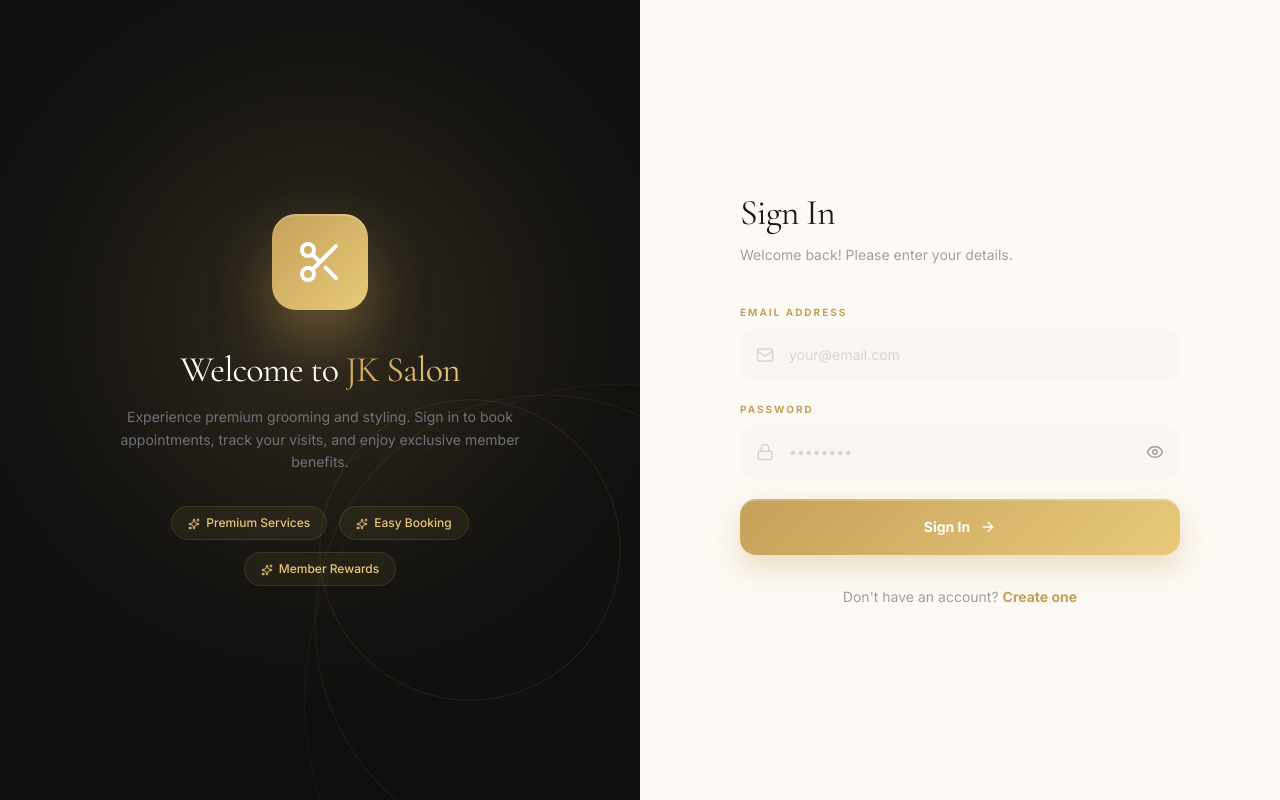
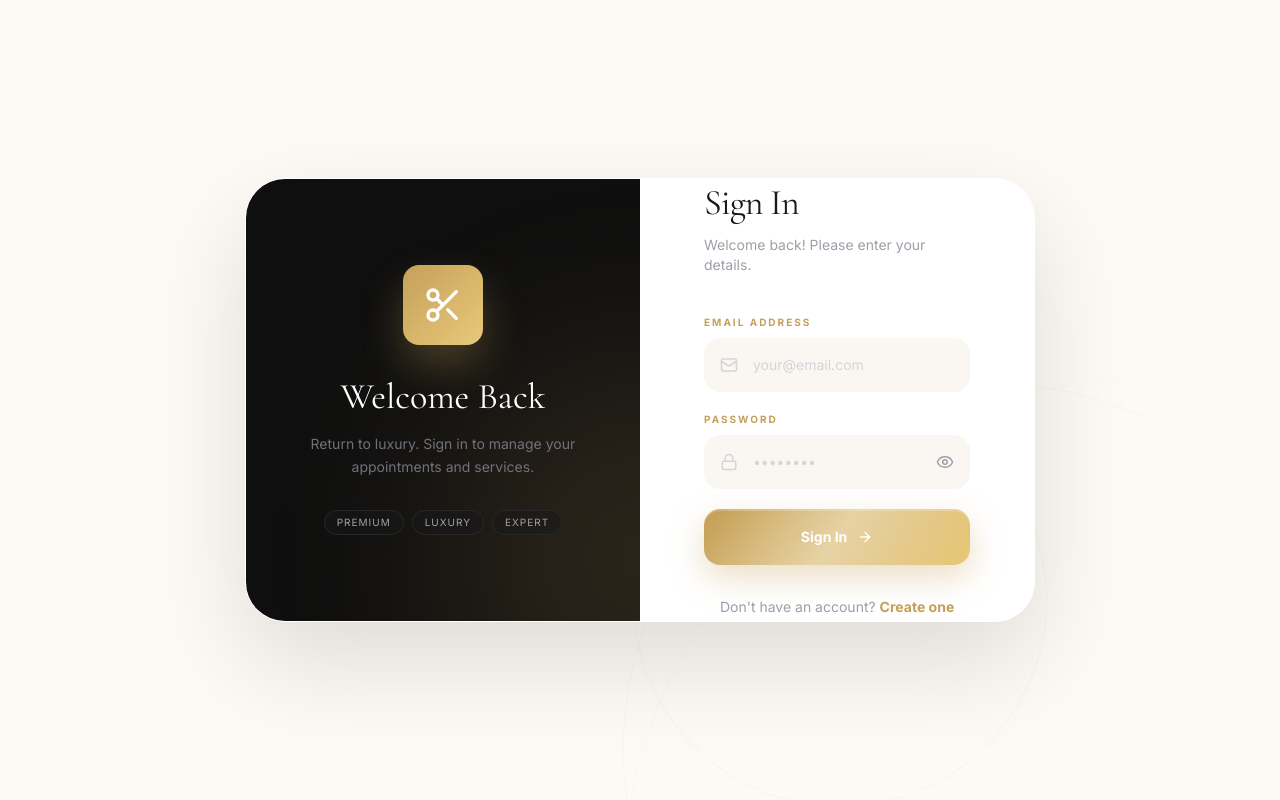
Before and after one commit to JMNaveeth/JK_Salon, a React (Vite) app: page /login in a window 1280 px wide. Built offline with nearby package versions, Linux system fonts and the light colour scheme.

Commit message:
feat: implement authentication page with login and registration forms using Firebase.

```diff
--- a/src/pages/AuthPage.tsx
+++ b/src/pages/AuthPage.tsx
@@ -141,9 +141,12 @@ const LoginForm = ({ navigate }: { navigate: any }) => {
                 <motion.button
                     type="submit"
                     disabled={loading}
-                    whileHover={{ scale: loading ? 1 : 1.02 }}
-                    whileTap={{ scale: loading ? 1 : 0.97 }}
-                    className="w-full relative overflow-hidden flex items-center justify-center gap-2.5 py-[18px] rounded-2xl text-sm font-bold text-white disabled:opacity-60 disabled:cursor-not-allowed group"
+                    whileHover={loading ? {} : {
+                        scale: 1.02,
+                        boxShadow: `0 20px 40px rgba(197,160,89,0.45), inset 0 2px 0 rgba(255,255,255,0.3)`,
+                    }}
+                    whileTap={loading ? {} : { scale: 0.96 }}
+                    className="w-full relative overflow-hidden flex items-center justify-center gap-2.5 py-[18px] rounded-2xl text-sm font-bold text-white disabled:opacity-60 disabled:cursor-not-allowed group transition-shadow duration-300"
                     style={{
                         background: `linear-gradient(135deg, ${GOLD}, ${GOLD_LIGHT})`,
                         boxShadow: '0 12px 32px rgba(197,160,89,0.35), inset 0 2px 0 rgba(255,255,255,0.2)',
@@ -153,13 +156,16 @@ const LoginForm = ({ navigate }: { navigate: any }) => {
                         <><Loader2 className="h-4 w-4 animate-spin" /><span>Signing in…</span></>
                     ) : (
                         <>
-                            <span className="relative z-10">Sign In</span>
-                            <ArrowRight className="relative z-10 h-4 w-4 group-hover:translate-x-1 transition-transform" />
+                            <span className="relative z-10 flex items-center gap-2.5">
+                                Sign In
+                                <ArrowRight className="h-4 w-4 group-hover:translate-x-1 transition-transform" />
+                            </span>
+                            {/* Premium Shimmer Effect */}
                             <motion.div
-                                className="absolute inset-0 bg-white/15"
-                                initial={{ x: '-110%' }}
-                                whileHover={{ x: '110%' }}
-                                transition={{ duration: 0.55 }}
+                                className="absolute inset-0 bg-gradient-to-r from-transparent via-white/40 to-transparent -skew-x-[35deg] pointer-events-none"
+                                initial={{ left: '-150%' }}
+                                whileHover={{ left: '150%' }}
+                                transition={{ duration: 0.75, ease: "easeInOut" }}
                             />
                         </>
                     )}
@@ -399,9 +405,12 @@ const RegisterForm = ({ navigate }: { navigate: any }) => {
                 <motion.button
                     type="submit"
                     disabled={loading}
-                    whileHover={{ scale: loading ? 1 : 1.02 }}
-                    whileTap={{ scale: loading ? 1 : 0.97 }}
-                    className="w-full relative overflow-hidden flex items-center justify-center gap-2.5 py-[18px] rounded-2xl text-sm font-bold text-white mt-2 disabled:opacity-60 disabled:cursor-not-allowed group"
+                    whileHover={loading ? {} : {
+                        scale: 1.02,
+                        boxShadow: `0 20px 40px rgba(197,160,89,0.45), inset 0 2px 0 rgba(255,255,255,0.3)`,
+                    }}
+                    whileTap={loading ? {} : { scale: 0.96 }}
+                    className="w-full relative overflow-hidden flex items-center justify-center gap-2.5 py-[18px] rounded-2xl text-sm font-bold text-white mt-2 disabled:opacity-60 disabled:cursor-not-allowed group transition-shadow duration-300"
                     style={{
                         background: `linear-gradient(135deg, ${GOLD}, ${GOLD_LIGHT})`,
                         boxShadow: '0 12px 32px rgba(197,160,89,0.35), inset 0 2px 0 rgba(255,255,255,0.2)',
@@ -411,13 +420,16 @@ const RegisterForm = ({ navigate }: { navigate: any }) => {
                         <><Loader2 className="h-4 w-4 animate-spin" /><span>Creating account…</span></>
                     ) : (
                         <>
-                            <span className="relative z-10">Create Account</span>
-                            <ArrowRight className="relative z-10 h-4 w-4 group-hover:translate-x-1 transition-transform" />
+                            <span className="relative z-10 flex items-center gap-2.5">
+                                Create Account
+                                <ArrowRight className="h-4 w-4 group-hover:translate-x-1 transition-transform" />
+                            </span>
+                            {/* Premium Shimmer Effect */}
                             <motion.div
-                                className="absolute inset-0 bg-white/15"
-                                initial={{ x: '-110%' }}
-                                whileHover={{ x: '110%' }}
-                                transition={{ duration: 0.55 }}
+                                className="absolute inset-0 bg-gradient-to-r from-transparent via-white/40 to-transparent -skew-x-[35deg] pointer-events-none"
+                                initial={{ left: '-150%' }}
+                                whileHover={{ left: '150%' }}
+                                transition={{ duration: 0.75, ease: "easeInOut" }}
                             />
                         </>
                     )}
@@ -440,144 +452,119 @@ const AuthPage = () => {
     const isLogin = location.pathname === '/login';
 
     return (
-        <div className={`min-h-screen flex w-full relative overflow-hidden`} style={{ background: CREAM }}>
-            <div className={`flex w-full ${isLogin ? 'flex-row' : 'flex-row-reverse'}`}>
-
-                {/* Decorative Panel */}
-                <motion.div
-                    layout
-                    transition={{ type: 'spring', stiffness: 200, damping: 24 }}
-                    className="hidden lg:flex lg:w-1/2 relative overflow-hidden items-center justify-center z-20"
-                    style={{ background: '#0F0F0F' }}
+        <div
+            className="min-h-screen w-full relative flex items-center justify-center py-12 px-4 lg:px-8 overflow-hidden"
+            style={{ background: CREAM }}
         >
-                    {/* Floating background circles */}
-                    {[300, 450, 600].map((size, i) => (
+            {/* Ambient Background Elements */}
+            <div className="absolute inset-0 overflow-hidden pointer-events-none">
+                {[400, 700, 1000].map((size, i) => (
                     <motion.div
                         key={i}
-                            className="absolute rounded-full pointer-events-none"
+                        className="absolute rounded-full"
                         style={{
                             width: size, height: size,
-                                border: `1px solid rgba(197,160,89,${0.12 - i * 0.03})`,
+                            border: `1px solid rgba(197,160,89,${0.08 - i * 0.02})`,
                             top: '50%', left: '50%',
                             transform: 'translate(-50%, -50%)',
                         }}
-                            animate={{ scale: [1, 1.06, 1], rotate: [0, isLogin ? 3 : -3, 0] }}
-                            transition={{ duration: 5 + i * 2, repeat: Infinity, ease: 'easeInOut' }}
+                        animate={{
+                            scale: [1, 1.05, 1],
+                            rotate: [0, isLogin ? 5 : -5, 0]
+                        }}
+                        transition={{ duration: 8 + i * 4, repeat: Infinity, ease: 'easeInOut' }}
                     />
                 ))}
+            </div>
 
-                    {/* Gold ambient glow */}
-                    <div
-                        className="absolute w-[400px] h-[400px] rounded-full blur-[120px] pointer-events-none opacity-20"
+            {/* Main Floating Container */}
+            <motion.div
+                layout
+                initial={{ opacity: 0, scale: 0.98, y: 15 }}
+                animate={{ opacity: 1, scale: 1, y: 0 }}
+                transition={{ duration: 0.8, ease: [0.22, 1, 0.36, 1] }}
+                className="relative z-10 w-full lg:w-[65%] max-w-4xl aspect-square lg:aspect-[16/9] flex flex-col lg:flex-row bg-white rounded-[40px] overflow-hidden shadow-[0_40px_100px_rgba(0,0,0,0.12)] border border-white"
+            >
+                <div className={`flex w-full h-full ${isLogin ? 'flex-row' : 'flex-row-reverse'}`}>
+
+                    {/* Decorative Panel (Old Design Component) */}
+                    <motion.div
+                        layout
+                        className="hidden lg:flex w-1/2 relative overflow-hidden items-center justify-center p-12"
+                        style={{ background: '#0F0F0F' }}
+                    >
+                        {/* Panel Animations */}
+                        <div className="absolute inset-0 overflow-hidden pointer-events-none">
+                            <motion.div
+                                className="absolute w-[400px] h-[400px] rounded-full blur-[100px] opacity-20"
                                 style={{ background: GOLD, top: '40%', left: '50%', transform: 'translate(-50%, -50%)' }}
+                                animate={{ scale: [1, 1.2, 1], opacity: [0.15, 0.25, 0.15] }}
+                                transition={{ duration: 6, repeat: Infinity, ease: 'easeInOut' }}
                             />
+                        </div>
 
-                    {/* Content container with absolute positioning to prevent height jumps during crossfade */}
-                    <div className="relative z-10 text-center px-12 max-w-lg w-full h-[400px] flex flex-col justify-center">
+                        <div className="relative z-10 text-center w-full max-w-md">
                             <AnimatePresence mode="wait">
                                 {isLogin ? (
                                     <motion.div
                                         key="login-content"
-                                    initial={{ opacity: 0, scale: 0.95 }}
-                                    animate={{ opacity: 1, scale: 1 }}
-                                    exit={{ opacity: 0, scale: 0.95 }}
-                                    transition={{ duration: 0.4 }}
+                                        initial={{ opacity: 0, y: 15 }}
+                                        animate={{ opacity: 1, y: 0 }}
+                                        exit={{ opacity: 0, y: -15 }}
                                     >
-                                    {/* 3D Scissors Icon */}
                                         <motion.div
                                             whileHover={{ rotateY: 180 }}
-                                        transition={{ duration: 0.6 }}
-                                        className="inline-flex items-center justify-center w-24 h-24 rounded-3xl mb-10"
+                                            className="inline-flex items-center justify-center w-20 h-20 rounded-2xl mb-8"
                                             style={{
                                                 background: `linear-gradient(135deg, ${GOLD}, ${GOLD_LIGHT})`,
-                                            boxShadow: `0 30px 60px rgba(197,160,89,0.4), inset 0 2px 0 rgba(255,255,255,0.2)`,
-                                            transformStyle: 'preserve-3d',
+                                                boxShadow: `0 20px 40px rgba(197,160,89,0.3)`,
                                             }}
                                         >
-                                        <Scissors className="h-12 w-12 text-white" />
+                                            <Scissors className="h-10 w-10 text-white" />
                                         </motion.div>
-
-                                    <h2 className="text-4xl font-serif text-white tracking-tight mb-4">
-                                        Welcome to{' '}
-                                        <span style={{
-                                            background: `linear-gradient(135deg, ${GOLD}, ${GOLD_LIGHT})`,
-                                            WebkitBackgroundClip: 'text', WebkitTextFillColor: 'transparent',
-                                        }}>
-                                            JK Salon
+                                        <h2 className="text-4xl font-serif text-white mb-4">Welcome Back</h2>
+                                        <p className="text-zinc-500 text-sm leading-relaxed mb-8">
+                                            Return to luxury. Sign in to manage your appointments and services.
+                                        </p>
+                                        <div className="flex flex-wrap justify-center gap-2">
+                                            {['Premium', 'Luxury', 'Expert'].map(tag => (
+                                                <span key={tag} className="px-3 py-1 rounded-full text-[10px] uppercase tracking-widest border border-zinc-800 text-zinc-400 bg-zinc-900/50">
+                                                    {tag}
                                                 </span>
-                                    </h2>
-                                    <p className="text-zinc-500 text-sm leading-relaxed mb-8">
-                                        Experience premium grooming and styling. Sign in to book appointments, track your visits, and enjoy exclusive member benefits.
-                                    </p>
-
-                                    {/* Floating feature pills */}
-                                    <div className="flex flex-wrap justify-center gap-3">
-                                        {['Premium Services', 'Easy Booking', 'Member Rewards'].map((text, i) => (
-                                            <div
-                                                key={text}
-                                                className="px-4 py-2 rounded-full text-xs font-medium"
-                                                style={{
-                                                    background: 'rgba(197,160,89,0.08)',
-                                                    border: '1px solid rgba(197,160,89,0.15)',
-                                                    color: GOLD_LIGHT,
-                                                }}
-                                            >
-                                                <Sparkles className="inline h-3 w-3 mr-1.5" />{text}
-                                            </div>
                                             ))}
                                         </div>
                                     </motion.div>
                                 ) : (
                                     <motion.div
                                         key="register-content"
-                                    initial={{ opacity: 0, scale: 0.95 }}
-                                    animate={{ opacity: 1, scale: 1 }}
-                                    exit={{ opacity: 0, scale: 0.95 }}
-                                    transition={{ duration: 0.4 }}
+                                        initial={{ opacity: 0, y: 15 }}
+                                        animate={{ opacity: 1, y: 0 }}
+                                        exit={{ opacity: 0, y: -15 }}
                                     >
-                                    {/* 3D Icon */}
                                         <motion.div
                                             animate={{ rotateY: [0, 360] }}
-                                        transition={{ duration: 8, repeat: Infinity, ease: 'linear' }}
-                                        className="inline-flex items-center justify-center w-24 h-24 rounded-3xl mb-10"
+                                            transition={{ duration: 10, repeat: Infinity, ease: 'linear' }}
+                                            className="inline-flex items-center justify-center w-20 h-20 rounded-2xl mb-8"
                                             style={{
                                                 background: `linear-gradient(135deg, ${GOLD}, ${GOLD_LIGHT})`,
-                                            boxShadow: `0 30px 60px rgba(197,160,89,0.4), inset 0 2px 0 rgba(255,255,255,0.2)`,
-                                            transformStyle: 'preserve-3d',
+                                                boxShadow: `0 20px 40px rgba(197,160,89,0.3)`,
                                             }}
                                         >
-                                        <Scissors className="h-12 w-12 text-white" />
+                                            <Scissors className="h-10 w-10 text-white" />
                                         </motion.div>
-
-                                    <h2 className="text-4xl font-serif text-white tracking-tight mb-4">
-                                        Join the{' '}
-                                        <span style={{
-                                            background: `linear-gradient(135deg, ${GOLD}, ${GOLD_LIGHT})`,
-                                            WebkitBackgroundClip: 'text', WebkitTextFillColor: 'transparent',
-                                        }}>
-                                            Experience
-                                        </span>
-                                    </h2>
+                                        <h2 className="text-4xl font-serif text-white mb-4">Join Us</h2>
                                         <p className="text-zinc-500 text-sm leading-relaxed mb-8">
-                                        Create your personal account to unlock member-exclusive offers, seamless booking, and a luxury grooming experience tailored just for you.
+                                            Experience the finest grooming services tailored to your style.
                                         </p>
-
-                                    {/* Benefits list */}
-                                    <div className="space-y-3 text-left max-w-xs mx-auto">
+                                        <div className="space-y-4 text-left max-w-[240px] mx-auto">
                                             {[
-                                            'Book appointments instantly',
-                                            'Earn loyalty rewards',
-                                            'Exclusive member discounts',
-                                            'Track your style history',
-                                        ].map((text, i) => (
-                                            <div key={text} className="flex items-center gap-3">
-                                                <div
-                                                    className="w-6 h-6 rounded-lg flex items-center justify-center shrink-0"
-                                                    style={{ background: 'rgba(197,160,89,0.15)' }}
-                                                >
-                                                    <CheckCircle className="h-3.5 w-3.5" style={{ color: GOLD_LIGHT }} />
-                                                </div>
-                                                <span className="text-sm text-zinc-400">{text}</span>
+                                                'Priority Booking',
+                                                'Member Perks',
+                                                'Style Tracking'
+                                            ].map((benefit) => (
+                                                <div key={benefit} className="flex items-center gap-3 text-sm text-zinc-400">
+                                                    <CheckCircle className="h-4 w-4 text-[#C5A059]" />
+                                                    {benefit}
                                                 </div>
                                             ))}
                                         </div>
@@ -588,21 +575,20 @@ const AuthPage = () => {
                     </motion.div>
 
                     {/* Form Panel */}
-                <motion.div
-                    layout
-                    transition={{ type: 'spring', stiffness: 200, damping: 24 }}
-                    className="flex-1 w-full lg:w-1/2 flex items-center justify-center px-6 py-16 lg:px-16 z-10"
-                >
-                    <AnimatePresence mode="popLayout">
+                    <div className="flex-1 flex items-center justify-center p-8 lg:p-16 relative bg-white">
+                        <div className="w-full max-w-[440px]">
+                            <AnimatePresence mode="popLayout" initial={false}>
                                 {isLogin ? (
                                     <LoginForm navigate={navigate} />
                                 ) : (
                                     <RegisterForm navigate={navigate} />
                                 )}
                             </AnimatePresence>
-                </motion.div>
+                        </div>
+                    </div>
 
                 </div>
+            </motion.div>
         </div>
     );
 };
```
Lines whose indentation alone changed are shown as unchanged.
